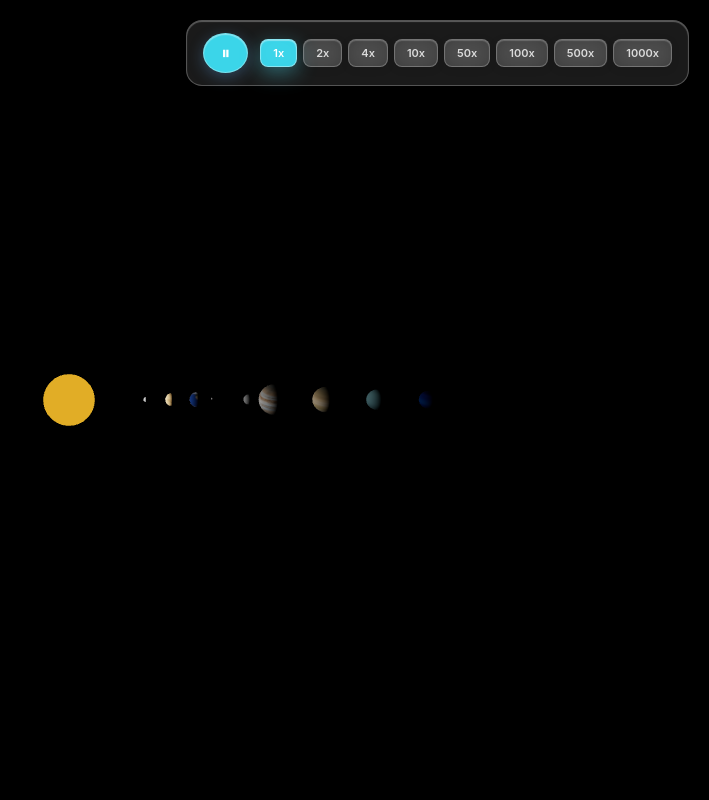
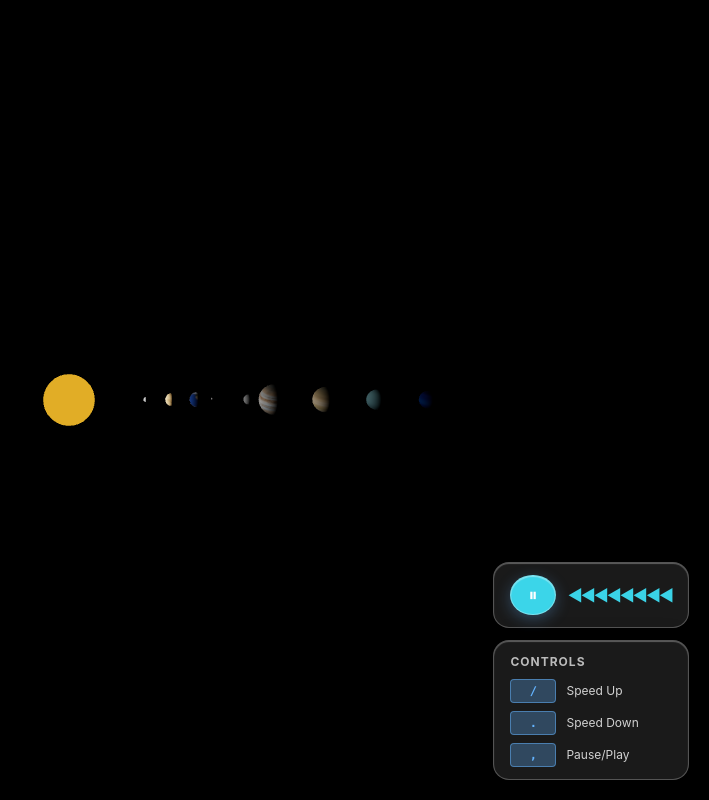
Before and after one commit to milesjorg/planetarium-frontend, a React app: page / in a window 1280 px wide. Shown: the whole page, without its empty margins (571-1280 px from the left). Built offline with nearby package versions, Linux system fonts and the light colour scheme; the HTML template or start-up script is replaced by a standard one.

Commit message:
update time controls, add date tracking function

```diff
--- a/src/components/TimeControls.css
+++ b/src/components/TimeControls.css
@@ -1,7 +1,15 @@
-.time-controls {
+.time-controls-panel {
     position: fixed;
-    top: 20px;
+    bottom: 20px;
     right: 20px;
+    display: flex;
+    flex-direction: column;
+    gap: 12px;
+    z-index: 100;
+    font-family: -apple-system, BlinkMacSystemFont, 'Segoe UI', 'Roboto', 'Oxygen', 'Ubuntu', 'Cantarell', sans-serif;
+}
+
+.time-display {
     display: flex;
     gap: 12px;
     align-items: center;
@@ -10,10 +18,24 @@
     padding: 12px 16px;
     border-radius: 16px;
     border: 1px solid rgba(255, 255, 255, 0.25);
-    z-index: 100;
-    font-family: -apple-system, BlinkMacSystemFont, 'Segoe UI', 'Roboto', 'Oxygen', 'Ubuntu', 'Cantarell', sans-serif;
     box-shadow: 0 8px 32px rgba(0, 0, 0, 0.2), inset 0 1px 1px rgba(255, 255, 255, 0.3);
-    flex-wrap: wrap;
+}
+
+.speed-display {
+    display: flex;
+    align-items: center;
+    gap: 4px;
+    color: rgba(255, 255, 255, 0.9);
+    font-weight: 600;
+    font-size: 14px;
+}
+
+.speed-symbols {
+    min-width: 50px;
+    text-align: right;
+    color: rgba(62, 232, 254, 0.9);
+    font-size: 16px;
+    letter-spacing: -2px;
 }
 
 .play-pause-button {
@@ -92,3 +114,46 @@
     border-color: rgba(255, 255, 255, 0.4);
     box-shadow: 0 6px 20px rgba(78, 223, 243, 0.4), inset 0 1px 1px rgba(255, 255, 255, 0.4);
 }
+
+.controls-legend {
+    background: rgba(255, 255, 255, 0.1);
+    backdrop-filter: blur(20px);
+    padding: 12px 16px;
+    border-radius: 16px;
+    border: 1px solid rgba(255, 255, 255, 0.25);
+    box-shadow: 0 8px 32px rgba(0, 0, 0, 0.2), inset 0 1px 1px rgba(255, 255, 255, 0.3);
+    display: flex;
+    flex-direction: column;
+    gap: 8px;
+}
+
+.legend-title {
+    font-size: 12px;
+    font-weight: bold;
+    color: rgba(255, 255, 255, 0.7);
+    text-transform: uppercase;
+    letter-spacing: 1px;
+}
+
+.legend-item {
+    display: flex;
+    gap: 10px;
+    align-items: center;
+    font-size: 12px;
+}
+
+.legend-key {
+    font-family: 'Monaco', 'Courier New', monospace;
+    background: rgba(100, 180, 255, 0.3);
+    color: rgba(100, 180, 255, 1);
+    padding: 2px 8px;
+    border-radius: 4px;
+    border: 1px solid rgba(100, 180, 255, 0.5);
+    font-weight: 600;
+    min-width: 28px;
+    text-align: center;
+}
+
+.legend-text {
+    color: rgba(255, 255, 255, 0.8);
+}
--- a/src/components/TimeControls.jsx
+++ b/src/components/TimeControls.jsx
@@ -1,12 +1,28 @@
-import { useState } from 'react';
+import { useState, useEffect } from 'react';
 import { simTime } from '../three/SimulationTime';
 import './TimeControls.css';
 
 export default function TimeControls() {
     const [isPaused, setIsPaused] = useState(false);
-    const [speed, setSpeed] = useState(1);
+    const [speedIndex, setSpeedIndex] = useState(0);
 
-    const speedPresets = [1, 2, 4, 10, 50, 100, 500, 1000];
+    // Speed presets array - centered at index 8 (neutral speed of 1x)
+    const speedPresets = [-1000, -500, -100, -50, -10, -4, -2, -1, 1, 2, 4, 10, 50, 100, 500, 1000];
+    const currentSpeed = speedPresets[speedIndex];
+
+    // Calculate number of arrow symbols to display
+    const getSpeedSymbols = () => {
+        const neutralIndex = 8; // Index where 1x is located
+        if (speedIndex < neutralIndex) {
+            // Negative speeds: show reversed arrows (◀)
+            const numSymbols = neutralIndex - speedIndex;
+            return '◀'.repeat(numSymbols);
+        } else {
+            // Positive speeds: show forward arrows (▶)
+            const numSymbols = (speedIndex - neutralIndex) + 1;
+            return '▶'.repeat(numSymbols);
+        }
+    };
 
     // Handle pause/play toggle
     const handlePlayPause = () => {
@@ -19,33 +35,74 @@ export default function TimeControls() {
         }
     };
 
-    // Handle preset speed button click
-    const handleSpeedPreset = (presetSpeed) => {
-        setSpeed(presetSpeed);
-        simTime.setTimeScale(presetSpeed);
+    // Handle speed increase (forward in presets)
+    const increaseSpeed = () => {
+        if (speedIndex < speedPresets.length - 1) {
+            const newIndex = speedIndex + 1;
+            setSpeedIndex(newIndex);
+            simTime.setTimeScale(speedPresets[newIndex]);
+        }
     };
 
+    // Handle speed decrease (backward in presets)
+    const decreaseSpeed = () => {
+        if (speedIndex > 0) {
+            const newIndex = speedIndex - 1;
+            setSpeedIndex(newIndex);
+            simTime.setTimeScale(speedPresets[newIndex]);
+        }
+    };
+
+    // Keyboard event listener
+    useEffect(() => {
+        const handleKeyDown = (e) => {
+            if (e.key === '/') {
+                e.preventDefault();
+                increaseSpeed();
+            } else if (e.key === '.') {
+                e.preventDefault();
+                decreaseSpeed();
+            } else if (e.key === ',') {
+                e.preventDefault();
+                handlePlayPause();
+            }
+        };
+
+        window.addEventListener('keydown', handleKeyDown);
+        return () => window.removeEventListener('keydown', handleKeyDown);
+    }, [speedIndex, isPaused]);
+
     return (
-        <div className="time-controls">
+        <div className="time-controls-panel">
+            {/* Speed and pause display */}
+            <div className="time-display">
                 <button
                     className={`play-pause-button ${isPaused ? 'paused' : ''}`}
                     onClick={handlePlayPause}
-                title={isPaused ? "Resume simulation" : "Pause simulation"}
+                    title="Pause/Play (Key: ,)"
                 >
                     {isPaused ? '▶' : '⏸'}
                 </button>
+                <div className="speed-display">
+                    <span className="speed-symbols">{getSpeedSymbols()}</span>
+                </div>
+            </div>
 
-            <div className="speed-presets">
-                {speedPresets.map((preset) => (
-                    <button
-                        key={preset}
-                        className={`speed-button ${speed === preset ? 'active' : ''}`}
-                        onClick={() => handleSpeedPreset(preset)}
-                        // title={`Set simulation to ${preset}x speed`}
-                    >
-                        {preset}x
-                    </button>
-                ))}
+            {/* Keyboard controls legend */}
+            <div className="controls-legend">
+                <div className="legend-title">Controls</div>
+                <div className="legend-item">
+                    <span className="legend-key">/</span>
+                    <span className="legend-text">Speed Up</span>
+                </div>
+                <div className="legend-item">
+                    <span className="legend-key">.</span>
+                    <span className="legend-text">Speed Down</span>
+                </div>
+                <div className="legend-item">
+                    <span className="legend-key">,</span>
+                    <span className="legend-text">Pause/Play</span>
+                </div>
             </div>
         </div>
     );
--- a/src/three/SimulationTime.js
+++ b/src/three/SimulationTime.js
@@ -72,6 +72,14 @@ class SimulationTime {
     reset() {
         this.currentTime = 0;
     }
+
+    getJulianDate() {
+        // Convert current simulation time (in seconds) to Julian Date
+        // Assuming simulation starts at J2000.0 (January 1, 2000, 12:00 TT)
+        const J2000 = 2451545.0; // Julian Date for J2000.0
+        const secondsPerDay = 86400;
+        return J2000 + this.currentTime / secondsPerDay;
+    }
 }
 
 /**
```
Lines whose indentation alone changed are shown as unchanged.
